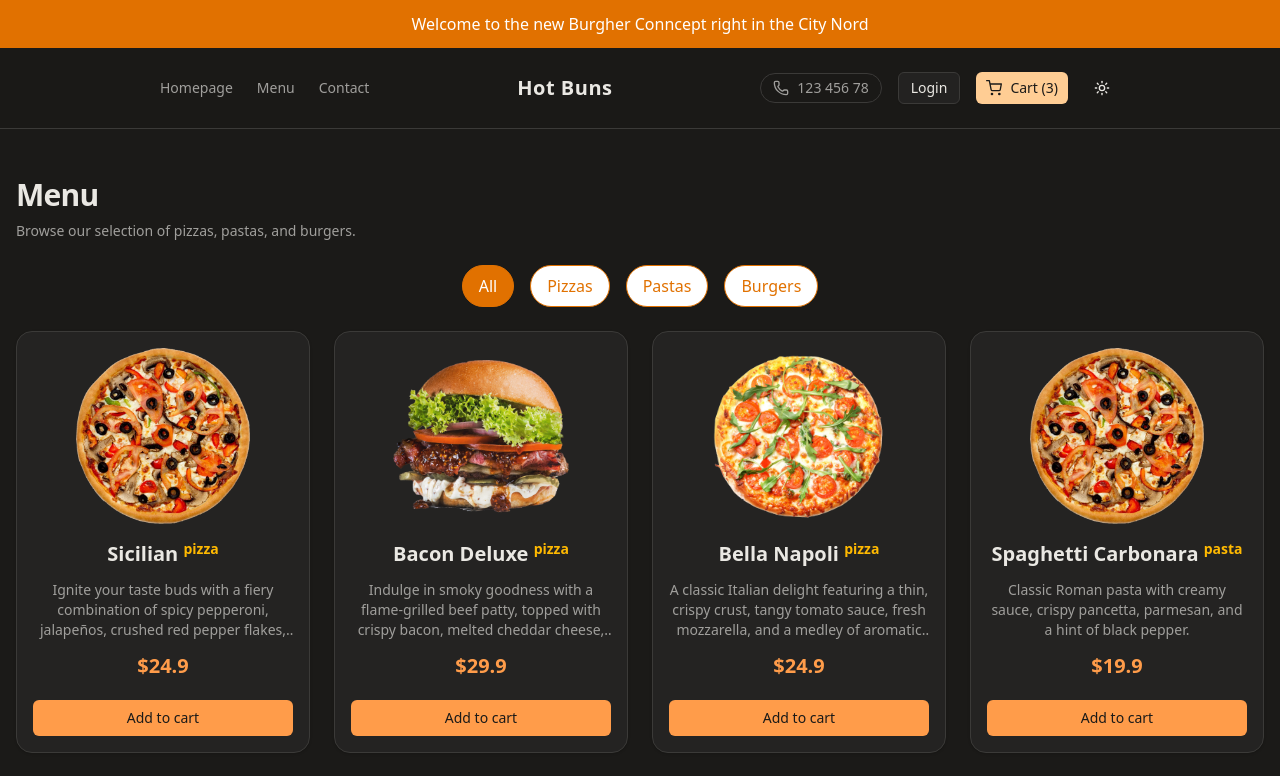
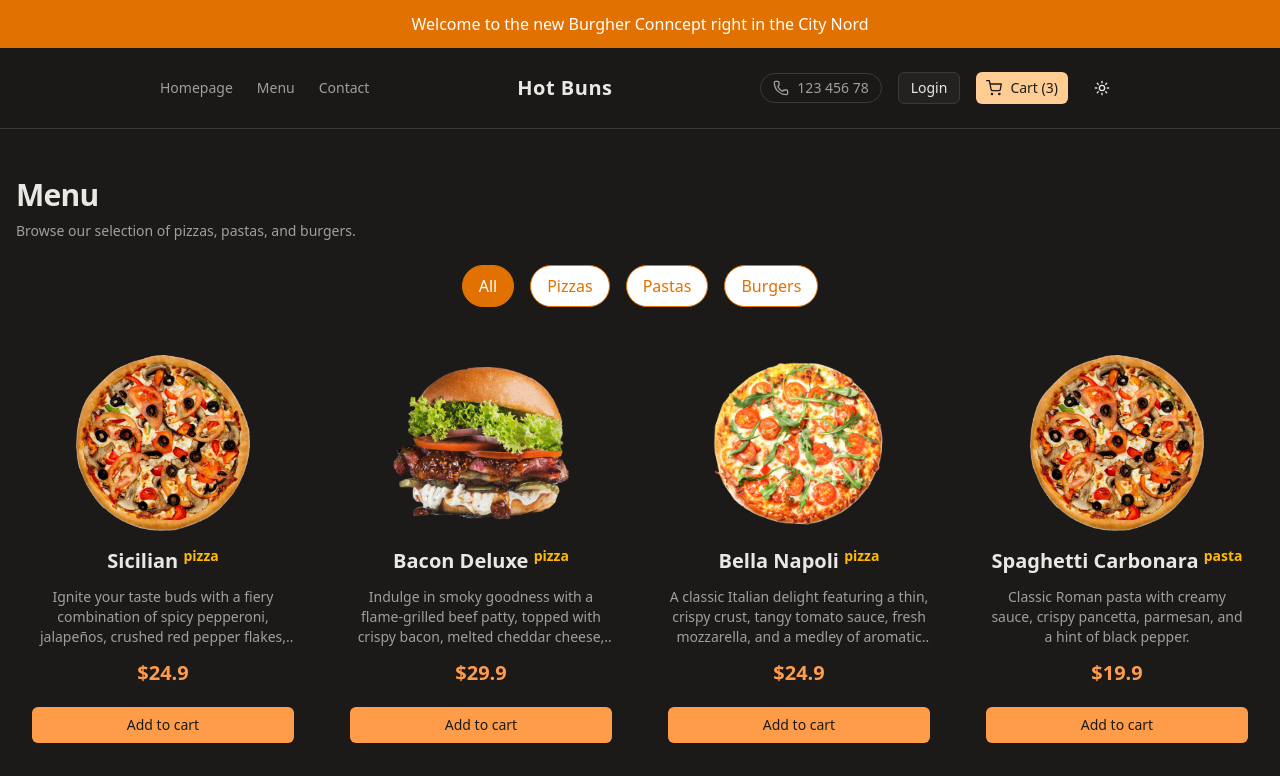
Before and after one commit to radu-bordea/NEXTjs-Restaurant, a Next.js app: page /menu in a window 1280 px wide. Shown: the top 776 px of the page. Built offline with nearby package versions, Linux system fonts and the light colour scheme; no server answers.

Commit message:
change layout for cards

```diff
--- a/app/menu/page.tsx
+++ b/app/menu/page.tsx
@@ -45,7 +45,7 @@ const MenuPage = () => {
       </div>
 
       {/* Category Filter Buttons */}
-      <div className="flex justify-center gap-4 mb-6 px-4">
+      <div className="flex justify-center gap-4 mb-8 px-4">
         {categories.map((cat) => (
           <button
             key={cat.id}
@@ -74,7 +74,7 @@ const MenuPage = () => {
                 animate={{ opacity: 1, y: 0 }}
                 exit={{ opacity: 0, y: -20 }}
                 transition={{ duration: 0.3 }}
-                className="group relative flex flex-col justify-between rounded-2xl border bg-card p-4 shadow-sm transition-all hover:-translate-y-1 hover:shadow-lg"
+                className="group relative flex flex-col justify-between rounded-2xl p-4 transition-all hover:-translate-y-1 hover:shadow-2xl hover:shadow-neutral-500 dark:hover:shadow-neutral-700"
               >
                 {/* IMAGE */}
                 {item.img && (
```
